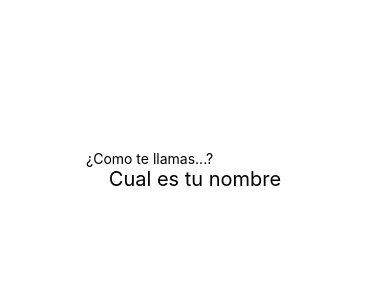
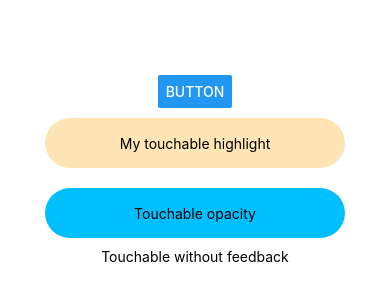
Before and after one commit to JesusMurF/aprendiendo_native, a React Native app: screen / in a window 390 px wide. Shown: the part 252-552 px from the top of the page. Built offline with nearby package versions, Linux system fonts and the light colour scheme.

Commit message:
Add touchables

```diff
--- a/App.js
+++ b/App.js
@@ -8,39 +8,28 @@
  */
 
 import React, { Component } from "react";
-import { StyleSheet, View, Text, TextInput, AlertIOS } from "react-native";
+import { StyleSheet, View, Button, Alert, TouchableHighlight, TouchableOpacity, TouchableWithoutFeedback, Text } from "react-native";
 
 export default class App extends Component {
-  constructor(props) {
-    super(props);
-
-    this.handleTextChange = this.handleTextChange.bind(this);
-    this.handleSubmitText = this.handleSubmitText.bind(this);
-  }
-
-  state = {
-    texto: "Cual es tu nombre"
-  };
-
-  handleTextChange(texto) {
-    this.setState({
-      texto
-    });
-  }
-
-  handleSubmitText() {
-    AlertIOS.alert('Tu nombre es ', `${this.state.texto}!!` );
-  }
-
   render() {
     return (
       <View style={styles.container}>
-        <TextInput
-          placeholder="¿Como te llamas...?"
-          onChangeText={this.handleTextChange}
-          onSubmitEditing={this.handleSubmitText}
+        <Button
+          onPress={() => {
+          Alert.alert('Button');
+          }}
+          title="Button"
         />
-        <Text style={styles.texto}>{this.state.texto}</Text>
+        <TouchableHighlight style={styles.touchableHighlight} underlayColor={'grey'} onPress={() => Alert.alert('Touchable highlight')}>
+          <Text>My touchable highlight</Text>
+        </TouchableHighlight>
+        <TouchableOpacity style={styles.touchableOpacity} onPress={() => Alert.alert('Touchable highlight')}>
+          <Text>Touchable opacity</Text>
+        </TouchableOpacity>
+        {/* Este es el boton que menos se usa */}
+        <TouchableWithoutFeedback onPress={() => Alert.alert('Touchable without feedback')}>
+          <Text>Touchable without feedback</Text>
+        </TouchableWithoutFeedback>
       </View>
     );
   }
@@ -51,9 +40,29 @@ const styles = StyleSheet.create({
     flex: 1,
     backgroundColor: "white",
     justifyContent: "center",
-    alignItems: "center"
+    alignItems: "center",
   },
   texto: {
     fontSize: 20
+  },
+  touchableHighlight: {
+    backgroundColor: 'moccasin',
+    borderRadius: 50,
+    width: 300,
+    height: 50,
+    justifyContent: "center",
+    alignItems: "center",
+    marginBottom: 10,
+    marginTop: 10
+  },
+  touchableOpacity: {
+    backgroundColor: 'deepskyblue',
+    borderRadius: 50,
+    width: 300,
+    height: 50,
+    justifyContent: "center",
+    alignItems: "center",
+    marginBottom: 10,
+    marginTop: 10
   }
 });
```
